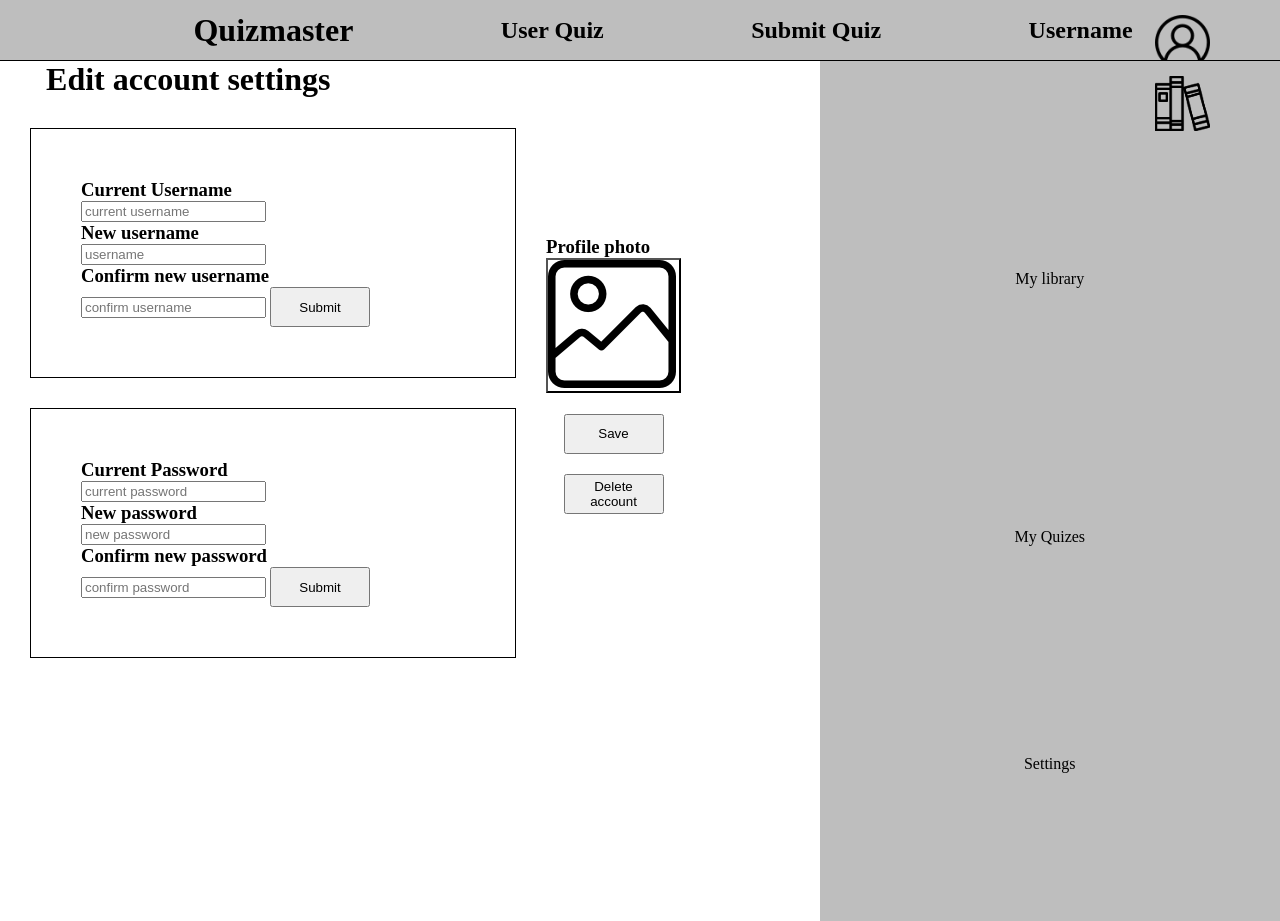
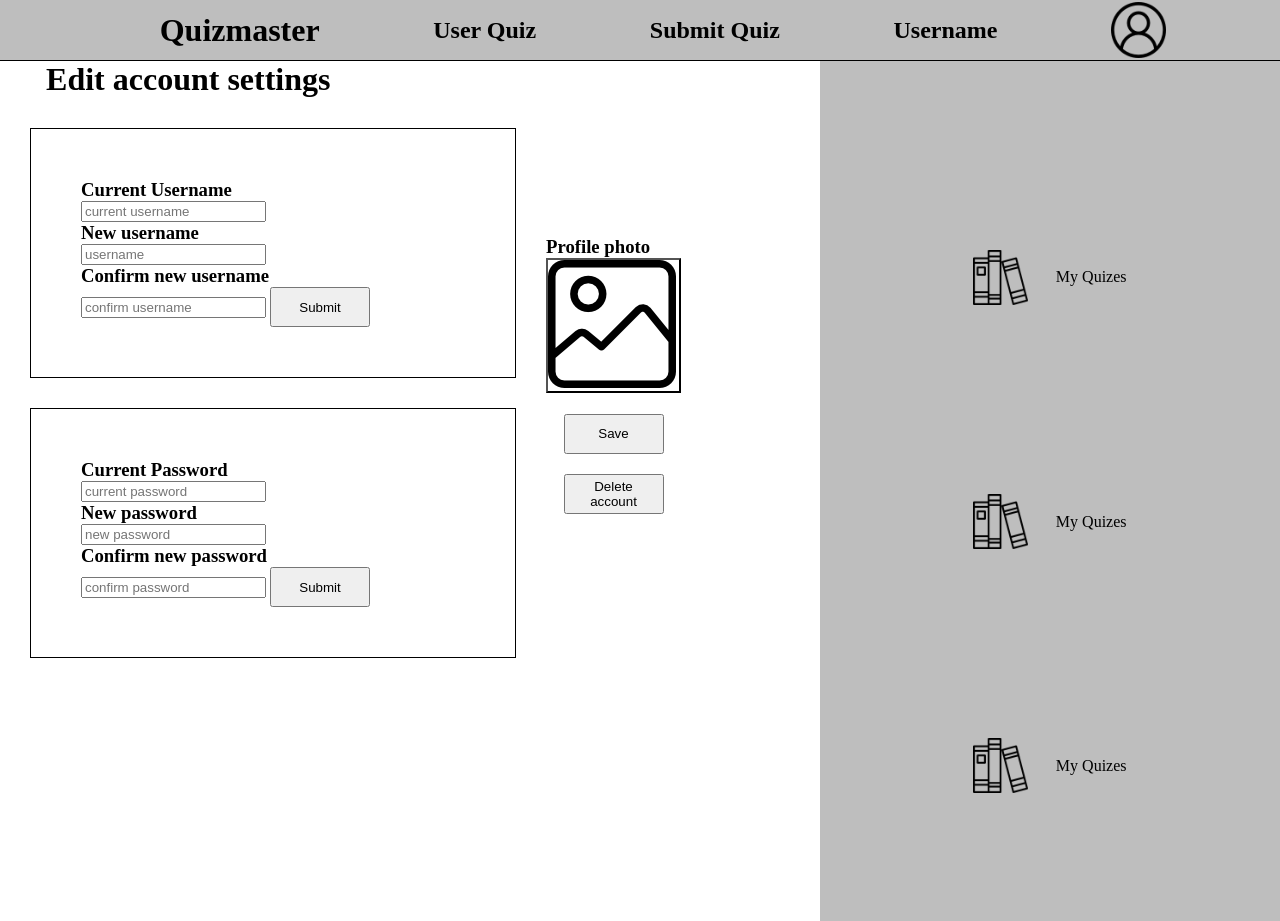
Before and after one commit to MaxErixon/FLORA, a PHP site: page /HTML/userSettings.html in a window 1280 px wide. Run offline with PHP 8.4, Linux system fonts and the light colour scheme.

Commit message:
Menu text+img fixed

```diff
--- a/CSS/userSettings.css
+++ b/CSS/userSettings.css
@@ -17,9 +17,6 @@ h1{
 }
 
 img{
-    position: absolute;
-    top: 15px;
-    right: 70px;
     width: 6vh;
 }
 #container{
@@ -96,4 +93,10 @@ button {
 .nav-link{
     text-decoration: none;
     color: black;
+    margin-left: 3vh;
 }
+
+.menu-container{
+    display: flex;
+    align-items: center;
+}
--- a/HTML/userSettings.html
+++ b/HTML/userSettings.html
@@ -65,13 +65,10 @@
 
 </div>
 <div id = "meny">
-    <div class="nav-item">
-    <div><a href="" class="nav-link">My library</a>
-    <img src="../Images/books.jpg" alt=""></div>
-     <div><a href="mode.html" class="nav-link">My Quizes</a><img src="../Images/books.jpg" alt=""></div></div>
-     <div><a href="traning.html" class="nav-link">Settings</a><img src="../Images/books.jpg" alt=""></div></div>
-
- </div>
+    <div class="menu-container"> <img class="menu-symbol" src="../Images/books.jpg" alt=""> <a href="mode.html" class="nav-link">My Quizes</a> </div>
+    <div class="menu-container"> <img class="menu-symbol" src="../Images/books.jpg" alt=""> <a href="mode.html" class="nav-link">My Quizes</a> </div>
+    <div class="menu-container"> <img class="menu-symbol" src="../Images/books.jpg" alt=""> <a href="mode.html" class="nav-link">My Quizes</a> </div>
+</div>
 </div>
 
 
```
